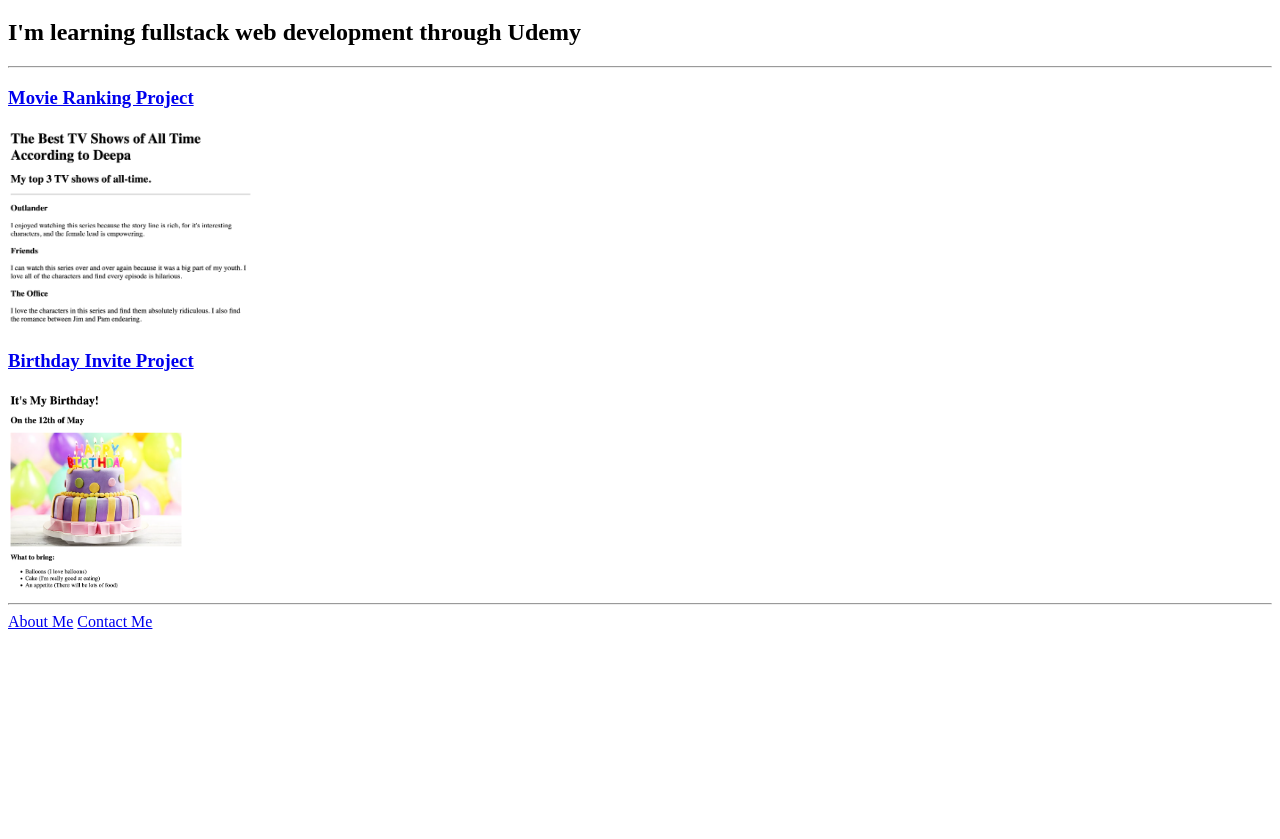
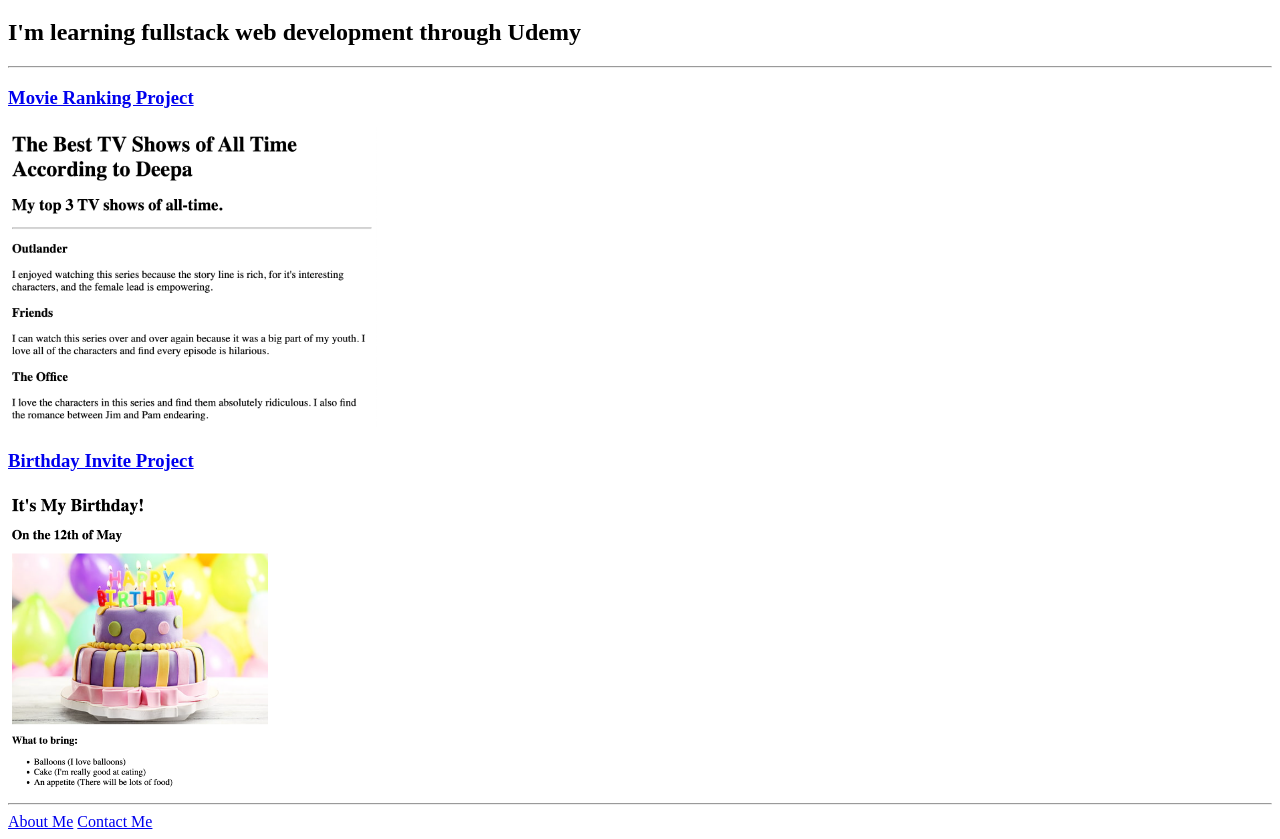
Before and after one commit to jodeelee/html-portfolio, a plain HTML site: page index.html in a window 1280 px wide. Shown: the part 61-900 px from the top of the page. Before the commit the page ends 800 px from the top, so only its background shows below. Drawn offline with Linux system fonts and the light colour scheme.

Commit message:
Update index.html

```diff
--- a/index.html
+++ b/index.html
@@ -12,9 +12,9 @@
     <h2>I'm learning fullstack web development through Udemy</h2>
     <hr />
     <h3><a href="./public/movie-ranking.html">Movie Ranking Project</a></h3>
-    <img src="./assets/images/Movie Ranking Project.png" height="200" alt="top 3 shows preview" />
+    <img src="./assets/images/Movie Ranking Project.png" height="300" alt="top 3 shows preview" />
     <h3><a href="./public/birthday-invite.html">Birthday Invite Project</a></h3>
-    <img src="./assets/images/Birthday Invite.png" height="200" alt="birthday invite" />
+    <img src="./assets/images/Birthday Invite.png" height="300" alt="birthday invite" />
     <hr />
     <a href="./public/about.html">About Me</a>
     <a href="./public/contact.html">Contact Me</a>
```
